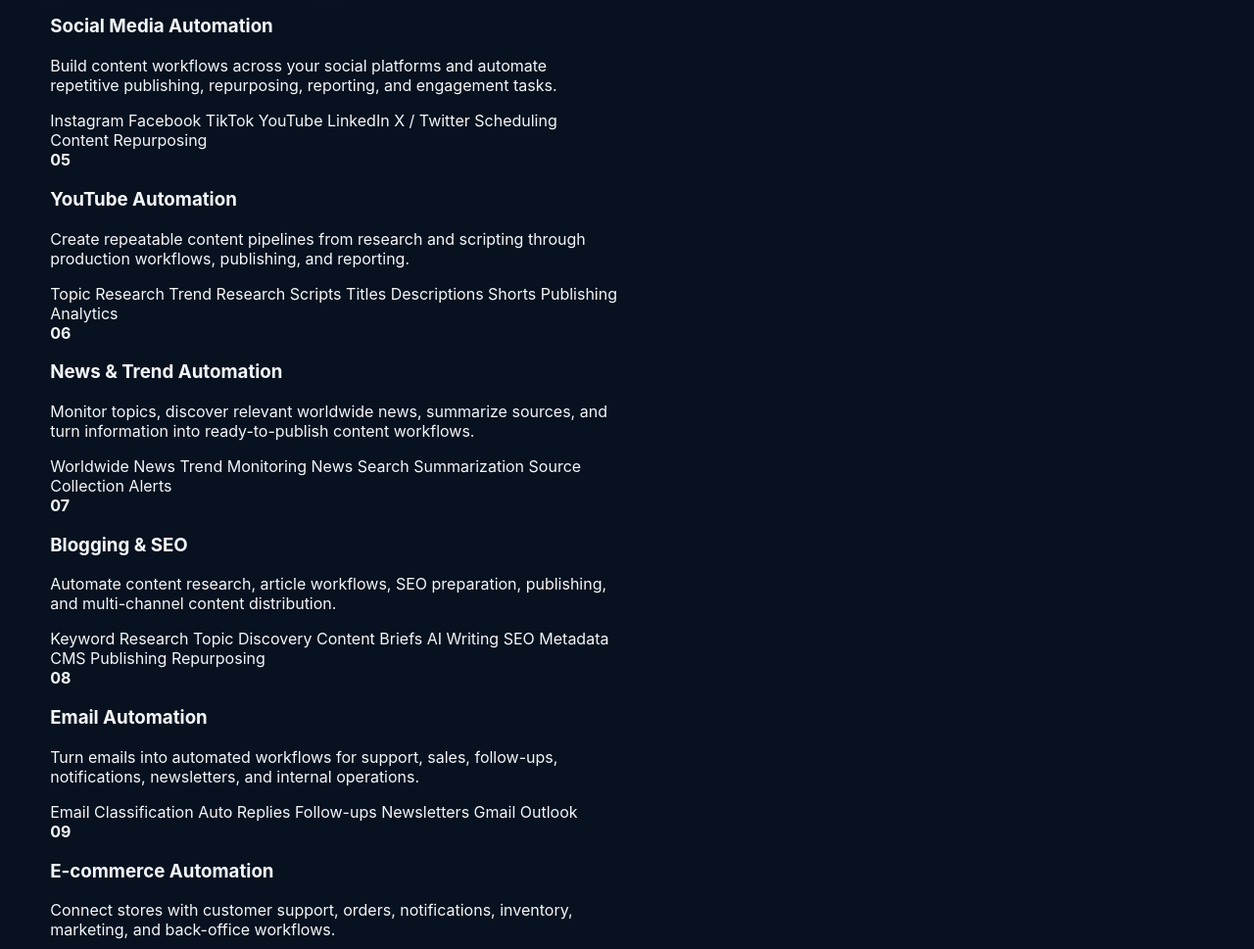
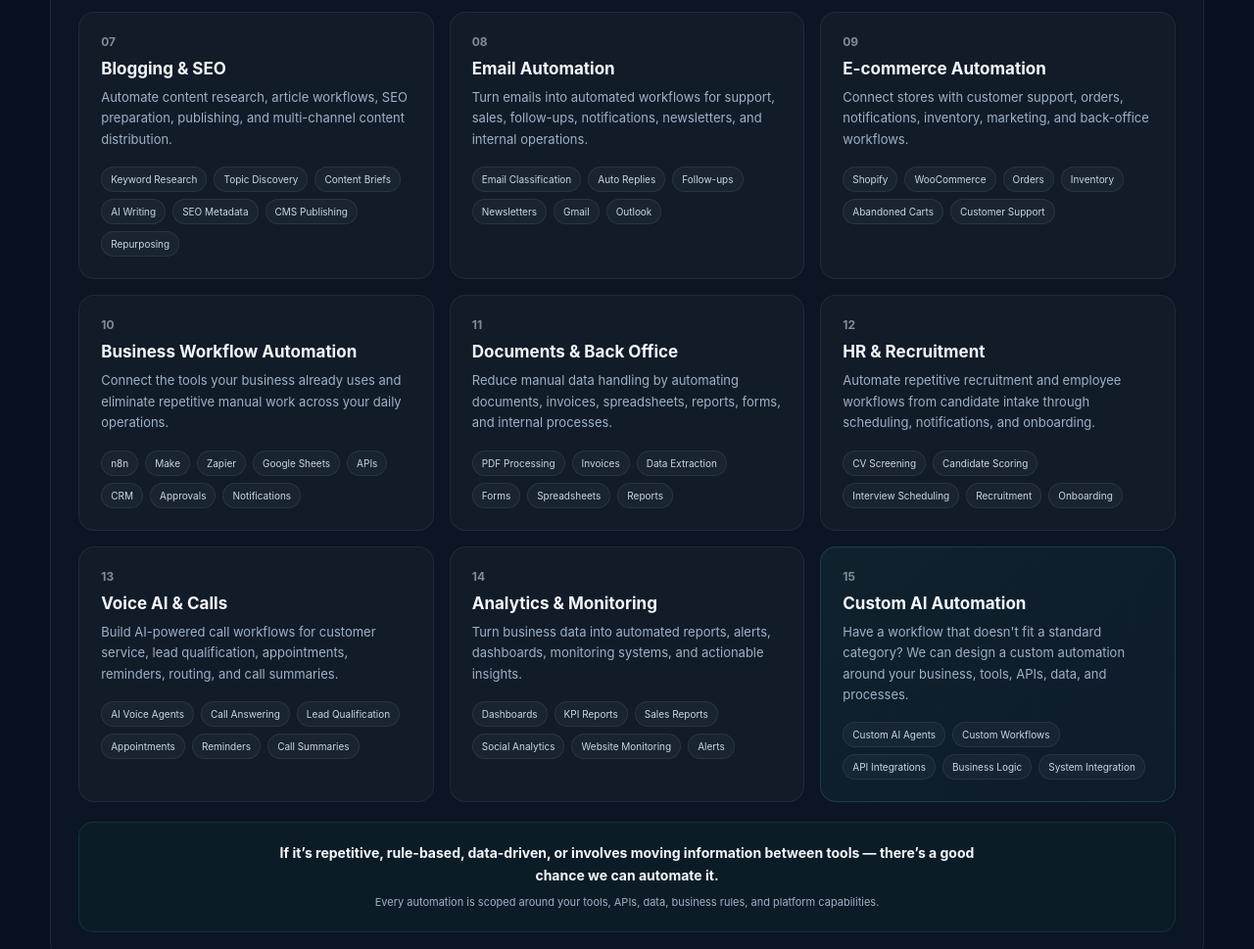
Before and after one commit to mimdigitalmarketing/mim-ai-customer-support, a website: page public/index.html in a window 1280 px wide. Shown: the part 2064-3033 px from the top of the page at 98% size. Drawn offline with Linux system fonts and the light colour scheme.

Commit message:
Update styles.css

```diff
--- a/public/styles.css
+++ b/public/styles.css
@@ -1186,3 +1186,158 @@
     width:100%;
   }
 }
+/* ================================================= */
+/* WHAT WE AUTOMATE */
+/* ================================================= */
+
+.what-we-automate{
+  grid-column:1 / -1;
+  width:100%;
+  margin-top:10px;
+  padding:28px;
+  box-sizing:border-box;
+
+  border:1px solid rgba(255,255,255,.08);
+  border-radius:18px;
+
+  background:rgba(255,255,255,.02);
+}
+
+.what-we-automate .section-heading{
+  max-width:760px;
+}
+
+.automation-grid{
+  display:grid;
+  grid-template-columns:repeat(3,1fr);
+  gap:16px;
+  margin-top:26px;
+}
+
+.automation-card{
+  padding:22px;
+  border-radius:16px;
+
+  background:rgba(255,255,255,.03);
+  border:1px solid rgba(255,255,255,.06);
+
+  transition:
+    transform .2s ease,
+    border-color .2s ease,
+    background .2s ease;
+}
+
+.automation-card:hover{
+  transform:translateY(-3px);
+  border-color:rgba(66,214,178,.22);
+  background:rgba(255,255,255,.045);
+}
+
+.automation-card > strong{
+  display:block;
+  font-size:12px;
+  opacity:.5;
+  margin-bottom:10px;
+}
+
+.automation-card h3{
+  margin:0 0 9px;
+  font-size:17px;
+}
+
+.automation-card p{
+  margin:0;
+  font-size:13px;
+  line-height:1.65;
+  color:var(--muted);
+}
+
+.automation-tags{
+  display:flex;
+  flex-wrap:wrap;
+  gap:7px;
+  margin-top:17px;
+}
+
+.automation-tags span{
+  display:inline-flex;
+  align-items:center;
+
+  padding:6px 9px;
+  border-radius:999px;
+
+  font-size:10px;
+  color:#c9d6e7;
+
+  background:rgba(255,255,255,.035);
+  border:1px solid rgba(255,255,255,.07);
+}
+
+.automation-card-featured{
+  border-color:rgba(66,214,178,.18);
+  background:
+    linear-gradient(
+      135deg,
+      rgba(66,214,178,.07),
+      rgba(98,168,255,.045)
+    );
+}
+
+.automation-bottom{
+  margin-top:20px;
+  padding:20px;
+
+  text-align:center;
+
+  border-radius:15px;
+  border:1px solid rgba(66,214,178,.12);
+
+  background:rgba(66,214,178,.035);
+}
+
+.automation-bottom strong{
+  display:block;
+  max-width:760px;
+  margin:0 auto;
+
+  font-size:14px;
+  line-height:1.6;
+}
+
+.automation-bottom p{
+  margin:8px auto 0;
+  max-width:650px;
+
+  font-size:11px;
+  line-height:1.6;
+  color:var(--muted);
+}
+
+
+/* RESPONSIVE */
+
+@media(max-width:900px){
+
+  .what-we-automate{
+    grid-column:1;
+  }
+
+  .automation-grid{
+    grid-template-columns:repeat(2,1fr);
+  }
+}
+
+@media(max-width:600px){
+
+  .automation-grid{
+    grid-template-columns:1fr;
+  }
+
+  .what-we-automate{
+    padding:20px;
+  }
+
+  .automation-card{
+    padding:19px;
+  }
+}
```
